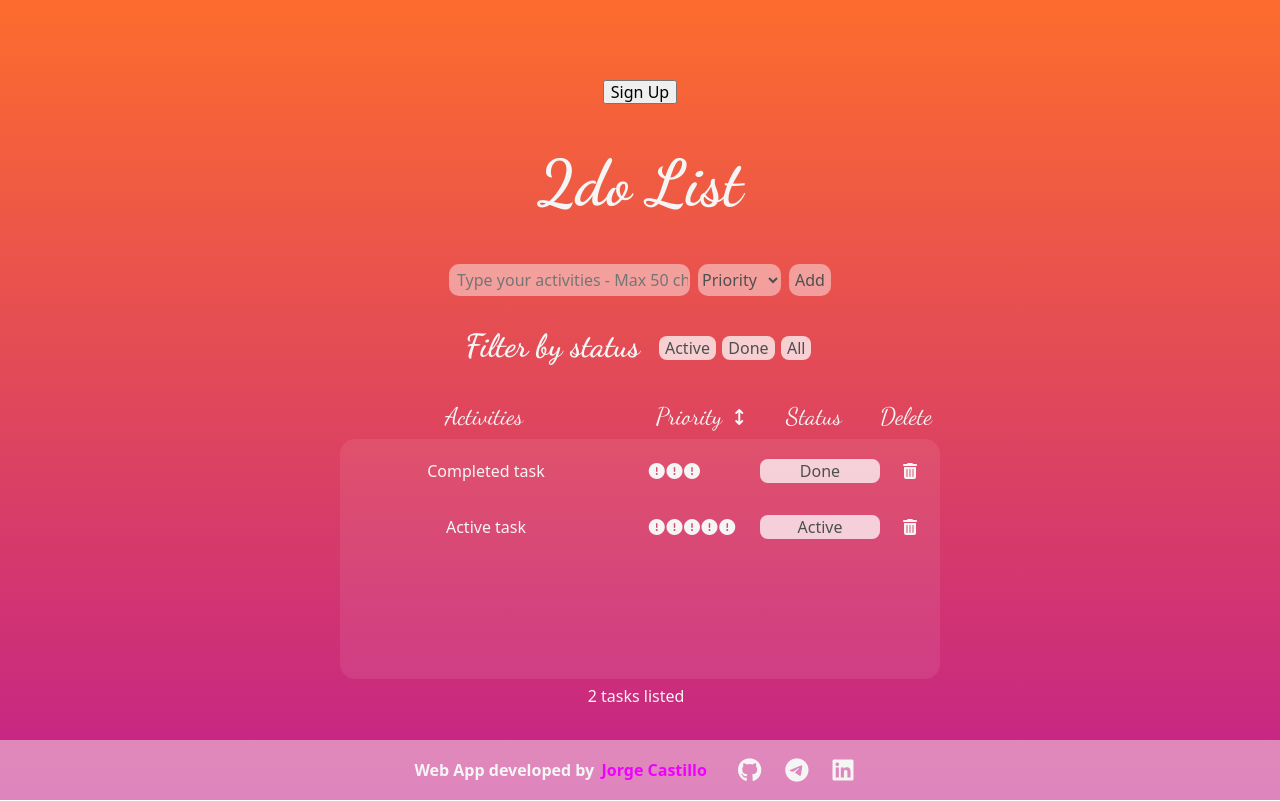
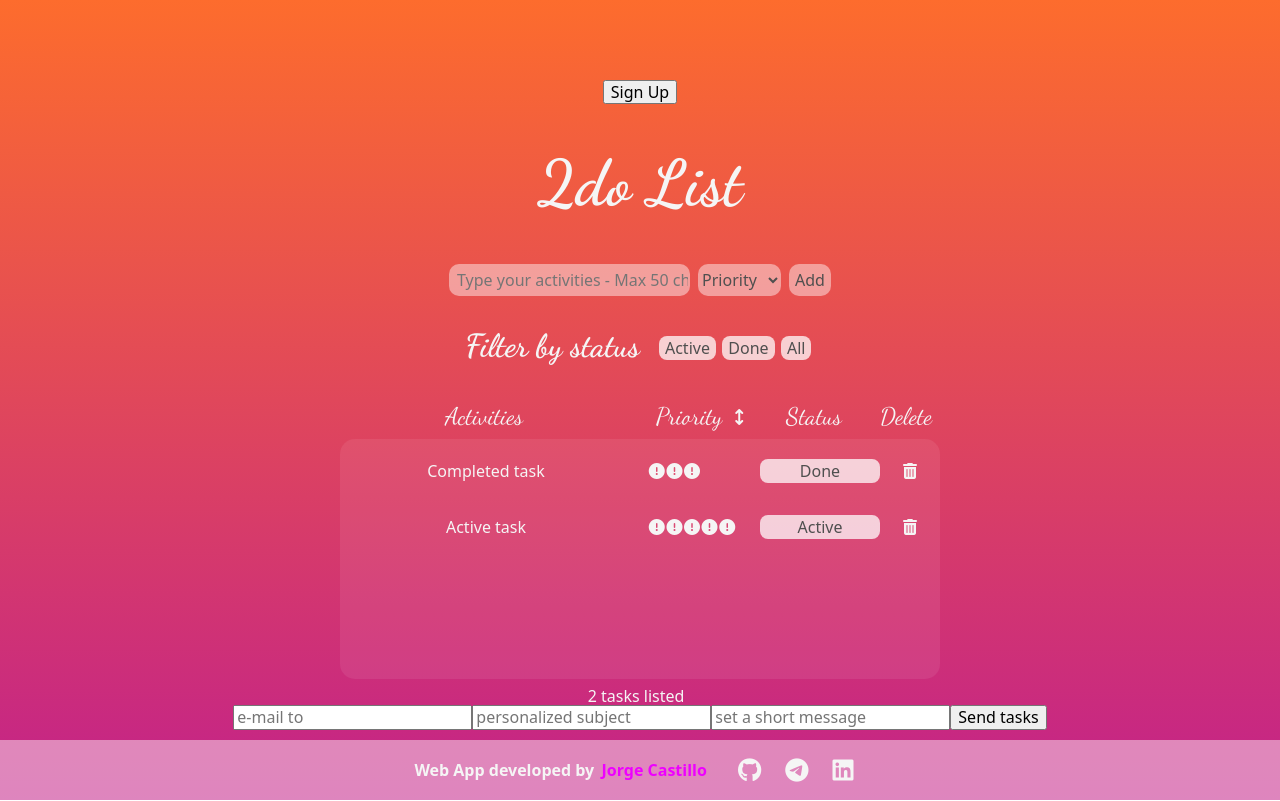
Before and after one commit to alfilister/toDo-List, a React (Vite) app in the folder Client/: page /home in a window 1280 px wide. Built offline with nearby package versions, Linux system fonts and the light colour scheme.

Commit message:
Conection with firebase trigger-email succesfull

```diff
--- /dev/null
+++ b/Client/src/Components/TaskEmail.jsx
@@ -0,0 +1,86 @@
+import React, { useState } from "react";
+import firebaseApp from "../Firebase/credenciales";
+import { getFirestore, collection, addDoc } from "firebase/firestore";
+
+const firestore = getFirestore(firebaseApp);
+
+const sendTasksEmail = async (email, subject, body) => {
+  try {
+    const collectionRef = collection(firestore, "mail");
+    const emailContent = {
+      to: email,
+      message: {
+        subject,
+        text: body,
+        html: `<p> ${body} </p>`,
+      },
+    };
+
+    console.log("first");
+
+    return await addDoc(collectionRef, emailContent);
+  } catch (err) {
+    console.log(err);
+  }
+};
+
+function TaskEmail() {
+  const [input, setInput] = useState({
+    email: "",
+    subject: "",
+    message: "",
+  });
+
+  const handleChange = (e) => {
+    setInput({
+      ...input,
+      [e.target.name]: e.target.value,
+    });
+  };
+
+  const handleSubmit = (e, input) => {
+    e.preventDefault();
+
+    sendTasksEmail(input.email, input.subject, input.message);
+
+    setInput({
+      email: "",
+      subject: "",
+      message: "",
+    });
+  };
+
+  return (
+    <div>
+      <form onSubmit={(e) => handleSubmit(e, input)}>
+        <input
+          type="email"
+          placeholder="e-mail to"
+          name="email"
+          id="email"
+          onChange={(e) => handleChange(e)}
+          value={input.email}
+        />
+        <input
+          type="text"
+          placeholder="personalized subject"
+          name="subject"
+          id="subject"
+          onChange={(e) => handleChange(e)}
+          value={input.subject}
+        />
+        <input
+          type="text"
+          placeholder="set a short message"
+          name="message"
+          id="message"
+          onChange={(e) => handleChange(e)}
+          value={input.message}
+        />
+        <button type="submit">Send tasks</button>
+      </form>
+    </div>
+  );
+}
+
+export default TaskEmail;
--- a/Client/src/Pages/Home.jsx
+++ b/Client/src/Pages/Home.jsx
@@ -8,6 +8,7 @@ import { getTasks, logoutStatus } from "../Redux/Actions";
 import firebaseApp from "../Firebase/credenciales";
 import { getAuth, signOut } from "firebase/auth";
 import { useNavigate } from "react-router-dom";
+import TaskEmail from "../Components/TaskEmail";
 
 const auth = getAuth(firebaseApp);
 
@@ -43,6 +44,8 @@ function Home() {
       <Filter setFilter={setFilter} />
       <List sort={sort} setSort={setSort} tasks={tasks} filter={filter} />
 
+      <TaskEmail />
+
       <div className="footer">
         <Footer />
       </div>
```
